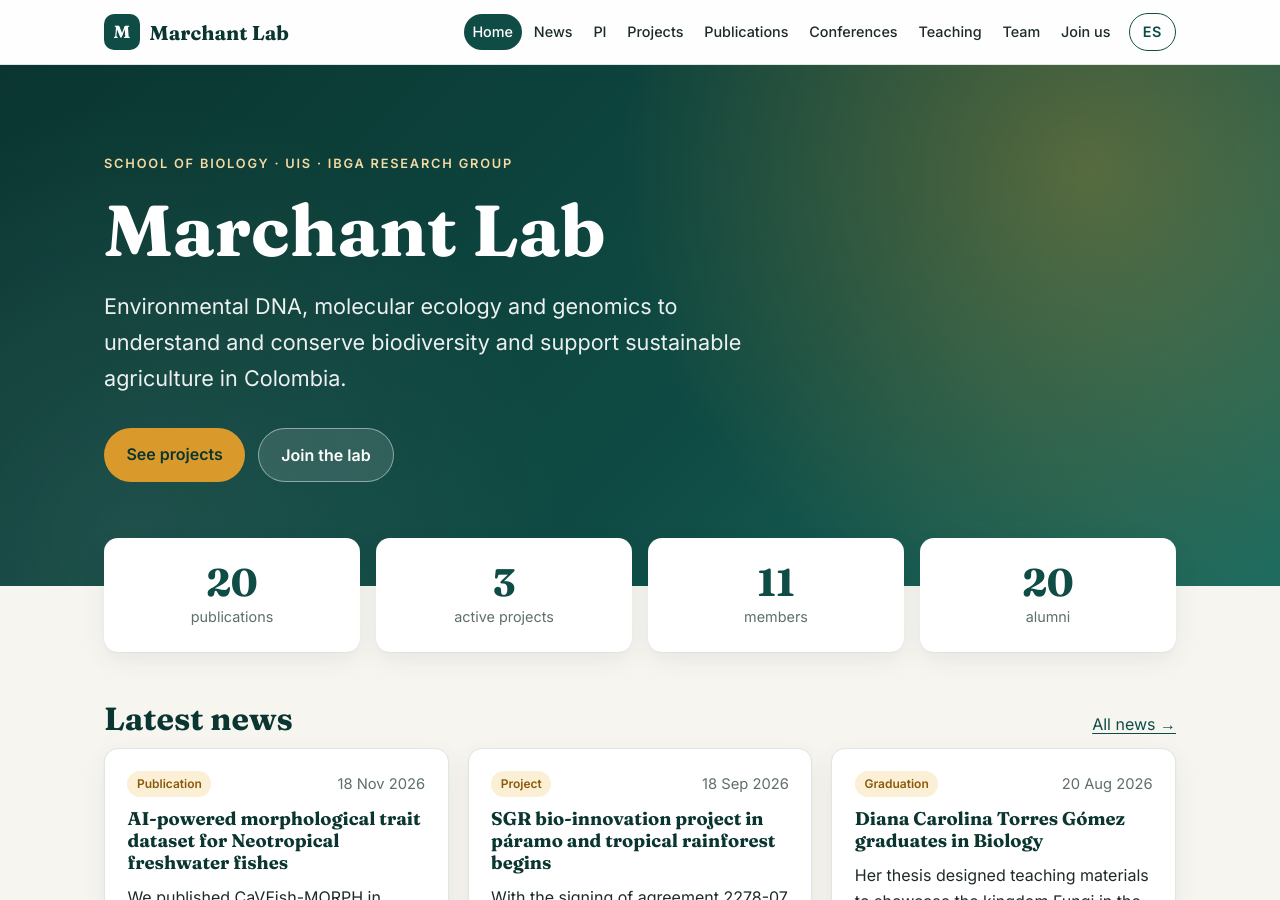
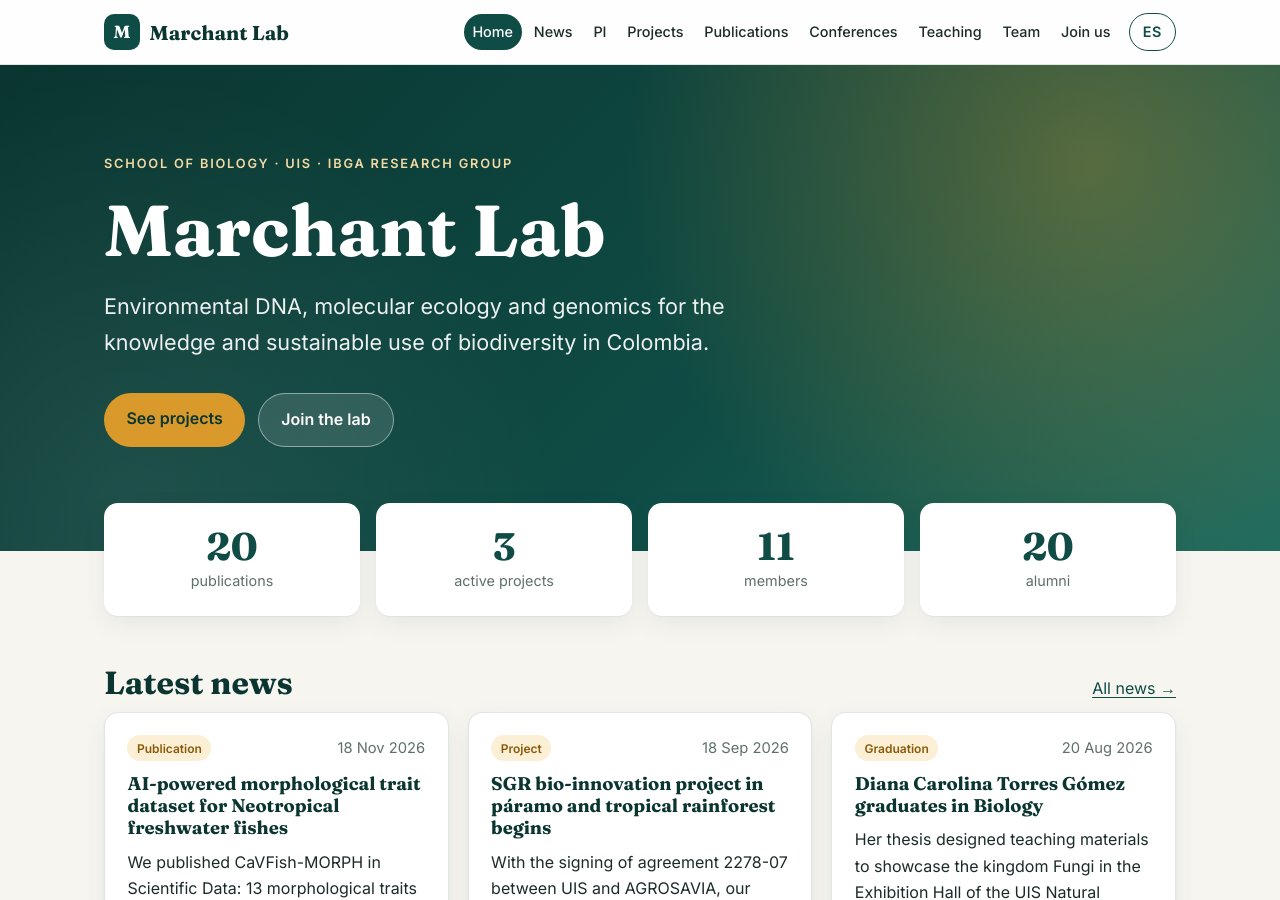
Before and after one commit to Marchant-Lab/marchant-lab-web, a Jekyll site: the page built from en/index.html, in a window 1280 px wide and 900 px high. Built offline with Jekyll 4.4.1, drawn with Linux system fonts in a browser that asks for light colours.

Commit message:
Lema: conocimiento y aprovechamiento sostenible de la biodiversidad en Colombia
Co-Authored-By: Claude Opus 5.5 <noreply@anthropic.com>

```diff
--- a/_config.yml
+++ b/_config.yml
@@ -1,5 +1,5 @@
 title: Marchant Lab
-description: "Marchant Lab, Universidad Industrial de Santander (UIS): ADN ambiental, ecología molecular y genómica para conocer y conservar la biodiversidad y apoyar la agricultura sostenible en Colombia."
+description: "Marchant Lab, Universidad Industrial de Santander (UIS): ADN ambiental, ecología molecular y genómica para el conocimiento y el aprovechamiento sostenible de la biodiversidad en Colombia."
 lang: es
 # Si el sitio se publica en https://marchant-lab.github.io/<repo>/, poner baseurl: /<repo>
 baseurl: /marchant-lab-web
--- a/_data/ui.yml
+++ b/_data/ui.yml
@@ -3,9 +3,9 @@ es:
   menu: [["/", "Inicio"], ["/noticias/", "Noticias"], ["/investigador/", "Investigador"], ["/proyectos/", "Proyectos"], ["/publicaciones/", "Publicaciones"], ["/congresos/", "Congresos"], ["/docencia/", "Docencia"], ["/equipo/", "Equipo"], ["/vinculate/", "Vincúlate"]]
   cambiar_idioma: "EN"
   cambiar_idioma_titulo: "View this page in English"
-  descripcion: "Marchant Lab, Universidad Industrial de Santander (UIS): ADN ambiental, ecología molecular y genómica para conocer y conservar la biodiversidad y apoyar la agricultura sostenible en Colombia."
+  descripcion: "Marchant Lab, Universidad Industrial de Santander (UIS): ADN ambiental, ecología molecular y genómica para el conocimiento y el aprovechamiento sostenible de la biodiversidad en Colombia."
   antetitulo: Escuela de Biología · UIS · Grupo iBGA
-  lema: ADN ambiental, ecología molecular y genómica para conocer y conservar la biodiversidad y apoyar la agricultura sostenible en Colombia.
+  lema: ADN ambiental, ecología molecular y genómica para el conocimiento y el aprovechamiento sostenible de la biodiversidad en Colombia.
   ver_proyectos: Ver proyectos
   vinculate_boton: Vincúlate al laboratorio
   cifras: [publicaciones, proyectos activos, integrantes, egresados]
@@ -58,9 +58,9 @@ en:
   menu: [["/en/", "Home"], ["/en/noticias/", "News"], ["/en/investigador/", "PI"], ["/en/proyectos/", "Projects"], ["/en/publicaciones/", "Publications"], ["/en/congresos/", "Conferences"], ["/en/docencia/", "Teaching"], ["/en/equipo/", "Team"], ["/en/vinculate/", "Join us"]]
   cambiar_idioma: "ES"
   cambiar_idioma_titulo: "Ver esta página en español"
-  descripcion: "Marchant Lab, Universidad Industrial de Santander (UIS): Environmental DNA, molecular ecology and genomics to understand and conserve biodiversity and support sustainable agriculture in Colombia."
+  descripcion: "Marchant Lab, Universidad Industrial de Santander (UIS): Environmental DNA, molecular ecology and genomics for the knowledge and sustainable use of biodiversity in Colombia."
   antetitulo: School of Biology · UIS · iBGA Research Group
-  lema: Environmental DNA, molecular ecology and genomics to understand and conserve biodiversity and support sustainable agriculture in Colombia.
+  lema: Environmental DNA, molecular ecology and genomics for the knowledge and sustainable use of biodiversity in Colombia.
   ver_proyectos: See projects
   vinculate_boton: Join the lab
   cifras: [publications, active projects, members, alumni]
```
